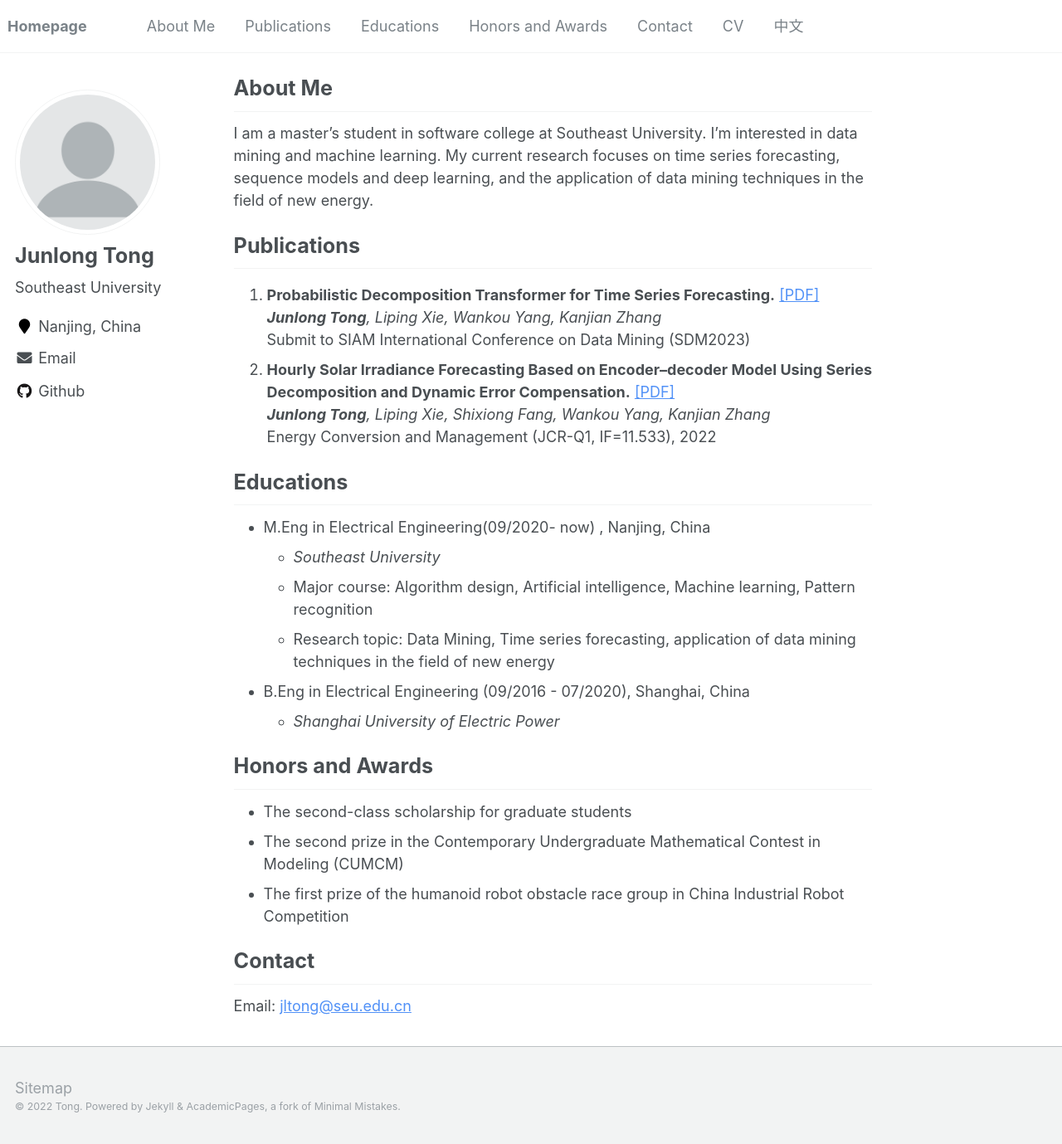
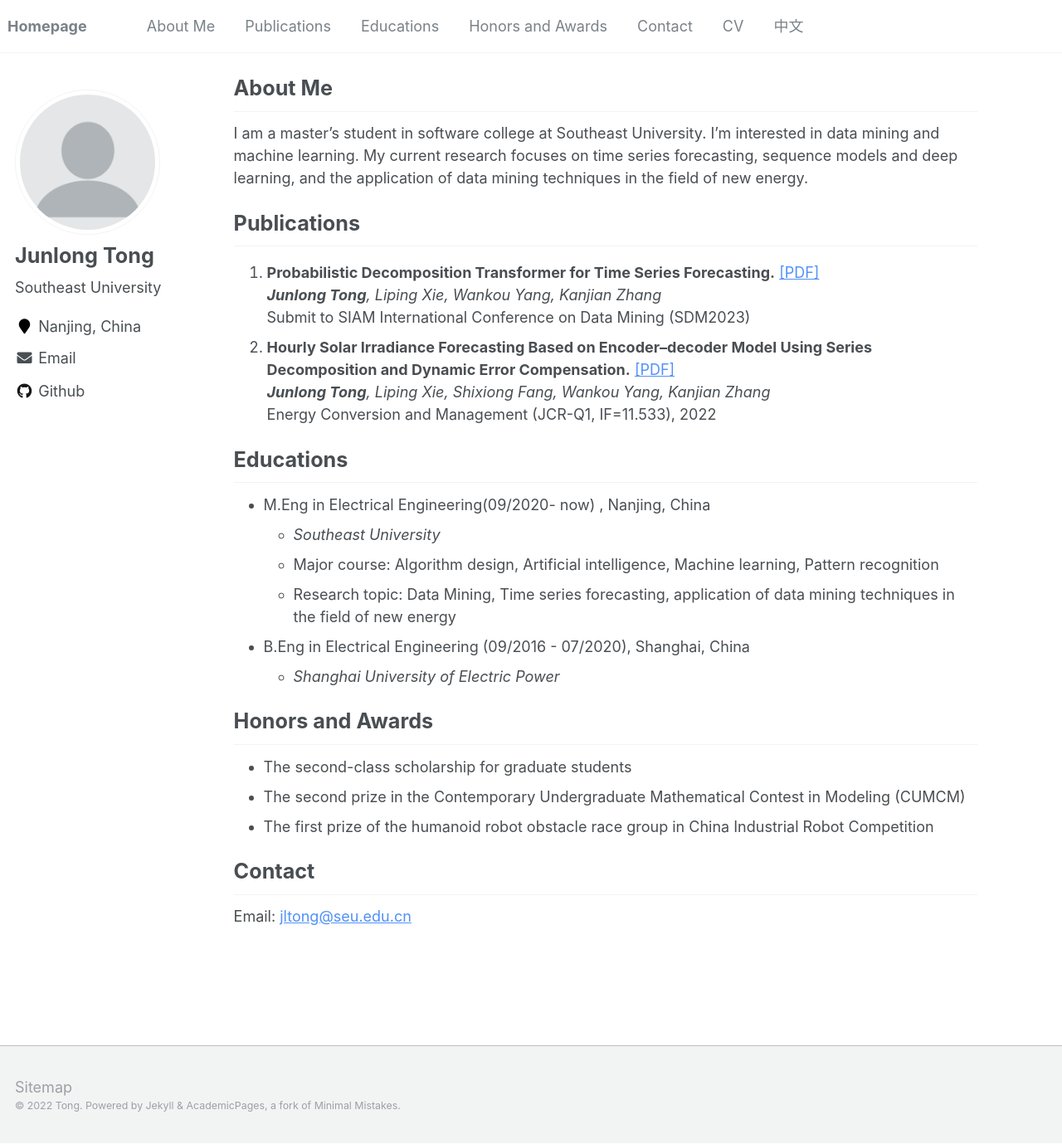
Before and after one commit to JL-tong/JL-tong.github.io, a Jekyll site: the page built from _pages/about.md, in a window 1280 px wide and 1379 px high. Shown: the whole window at 83% size. Built offline with Jekyll 4.4.1, drawn with Linux system fonts in a browser that asks for light colours; comment, search, counter and statistics services are not loaded.

Commit message:
Update zh

```diff
--- a/_sass/_page.scss
+++ b/_sass/_page.scss
@@ -20,7 +20,7 @@
   @include breakpoint($large) {
     @include span(10 of 12 last);
     @include prefix(0.5 of 12);
-    @include suffix(2 of 12);
+    @include suffix(0.8 of 12);
   }
 
   .page__inner-wrap {
```
